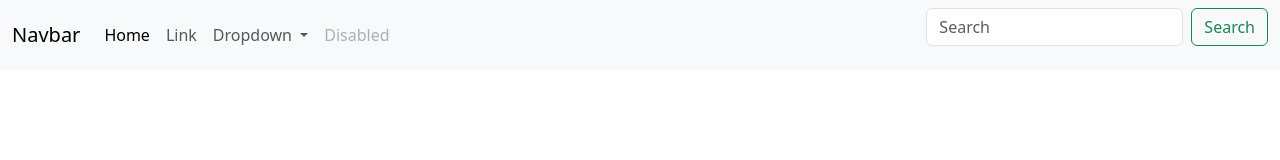
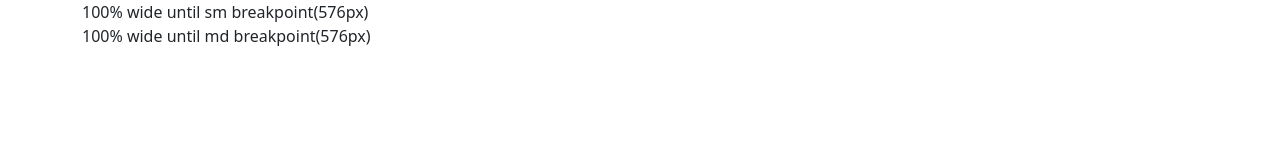
Before and after one commit to deepakkushwahax/PrepInsta-full-stack, a plain HTML site: page Bootstrap/index.html in a window 1280 px wide. Drawn offline with nearby package versions, Linux system fonts and the light colour scheme.

Commit message:
Add existing files

```diff
--- a/Bootstrap/index.html
+++ b/Bootstrap/index.html
@@ -6,42 +6,9 @@
     <link href="https://cdn.jsdelivr.net/npm/bootstrap@5.3.2/dist/css/bootstrap.min.css" rel="stylesheet" integrity="sha384-T3c6CoIi6uLrA9TneNEoa7RxnatzjcDSCmG1MXxSR1GAsXEV/Dwwykc2MPK8M2HN" crossorigin="anonymous">
     <script src="https://cdn.jsdelivr.net/npm/bootstrap@5.3.2/dist/js/bootstrap.bundle.min.js" integrity="sha384-C6RzsynM9kWDrMNeT87bh95OGNyZPhcTNXj1NW7RuBCsyN/o0jlpcV8Qyq46cDfL" crossorigin="anonymous"></script>
 </head>
-<body>
-    <nav class="navbar navbar-expand-lg bg-body-tertiary">
-        <div class="container-fluid">
-          <a class="navbar-brand" href="#">Navbar</a>
-          <button class="navbar-toggler" type="button" data-bs-toggle="collapse" data-bs-target="#navbarSupportedContent" aria-controls="navbarSupportedContent" aria-expanded="false" aria-label="Toggle navigation">
-            <span class="navbar-toggler-icon"></span>
-          </button>
-          <div class="collapse navbar-collapse" id="navbarSupportedContent">
-            <ul class="navbar-nav me-auto mb-2 mb-lg-0">
-              <li class="nav-item">
-                <a class="nav-link active" aria-current="page" href="#">Home</a>
-              </li>
-              <li class="nav-item">
-                <a class="nav-link" href="#">Link</a>
-              </li>
-              <li class="nav-item dropdown">
-                <a class="nav-link dropdown-toggle" href="#" role="button" data-bs-toggle="dropdown" aria-expanded="false">
-                  Dropdown
-                </a>
-                <ul class="dropdown-menu">
-                  <li><a class="dropdown-item" href="#">Action</a></li>
-                  <li><a class="dropdown-item" href="#">Another action</a></li>
-                  <li><hr class="dropdown-divider"></li>
-                  <li><a class="dropdown-item" href="#">Something else here</a></li>
-                </ul>
-              </li>
-              <li class="nav-item">
-                <a class="nav-link disabled" aria-disabled="true">Disabled</a>
-              </li>
-            </ul>
-            <form class="d-flex" role="search">
-              <input class="form-control me-2" type="search" placeholder="Search" aria-label="Search">
-              <button class="btn btn-outline-success" type="submit">Search</button>
-            </form>
-          </div>
-        </div>
-      </nav>
+<body class="bg-body-col">
+  <div class="container-sm colored-section"> 100% wide until sm breakpoint(576px) </div>
+  <div class="container colored-section"> 100% wide until md breakpoint(576px) </div>
+
 </body>
 </html>
```
